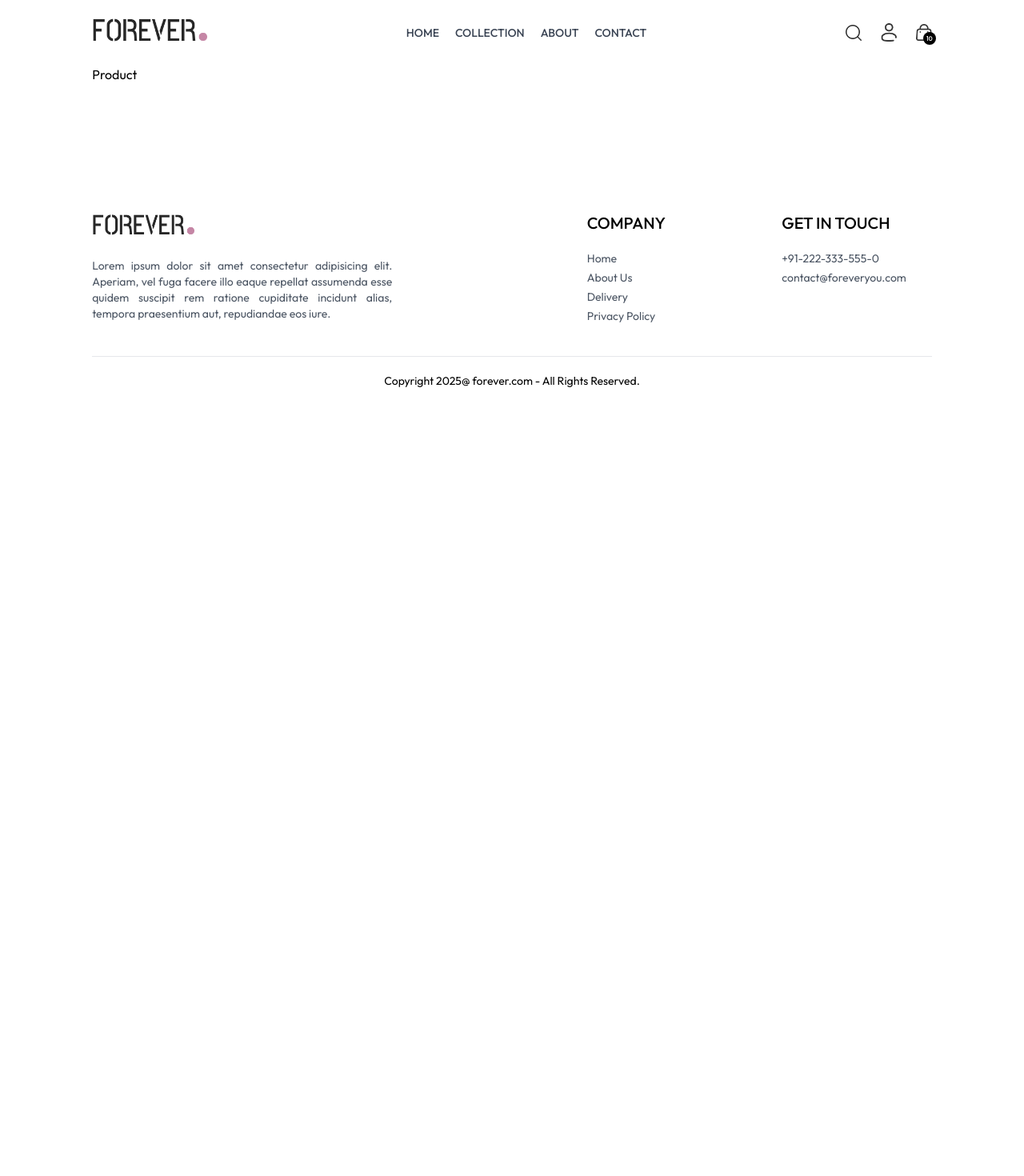
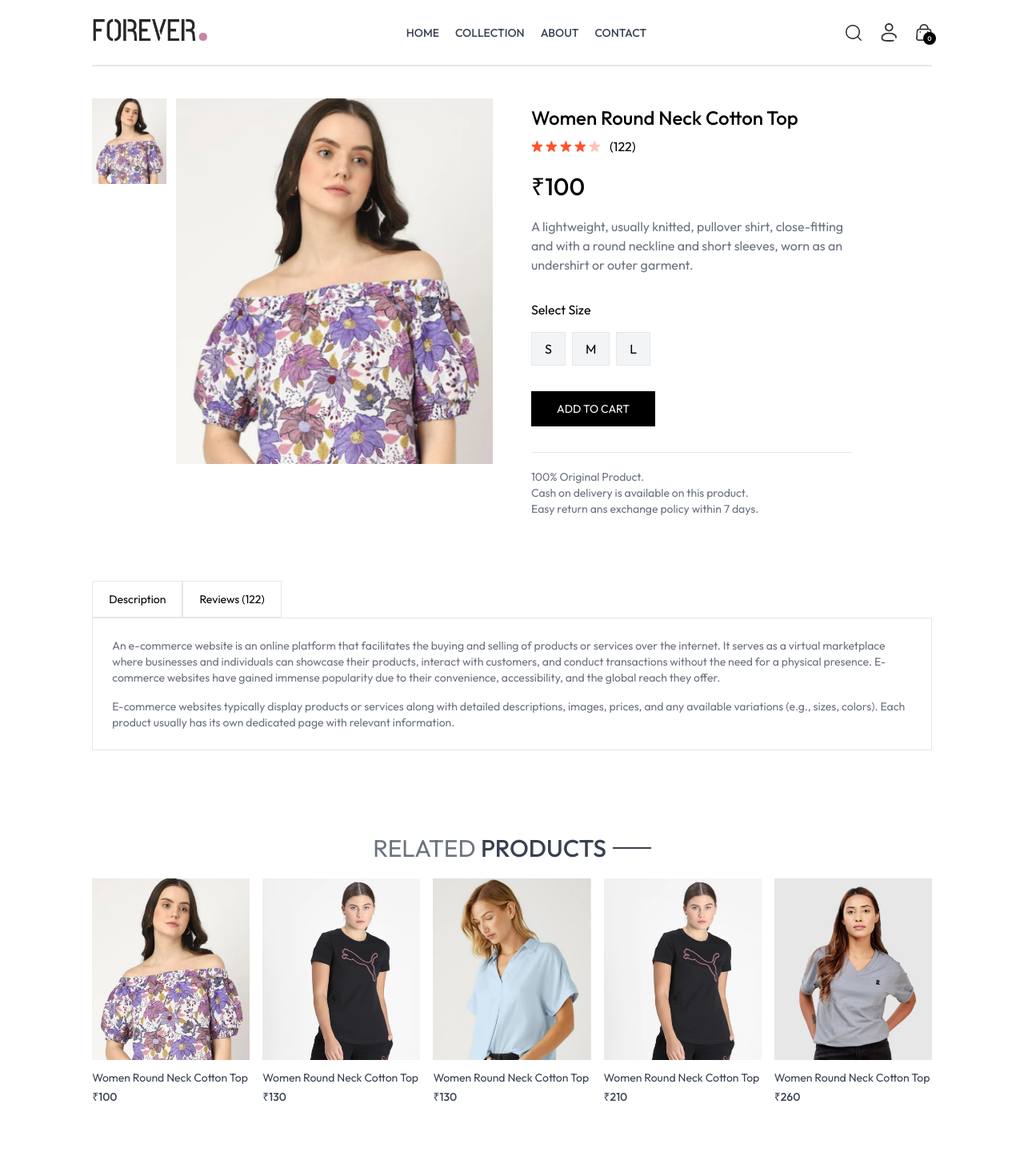
Before and after one commit to ashutosh1506/ecommerce-project, a React app in the folder frontend/: page /product/aaaaa in a window 1280 px wide. Shown: the top 1470 px of the page at 80% size. Before the commit the page ends 800 px from the top, so only its background shows below. Built offline with nearby package versions, Linux system fonts and the light colour scheme; the HTML template or start-up script is replaced by a standard one.

Commit message:
product page completed

```diff
--- a/frontend/src/App.jsx
+++ b/frontend/src/App.jsx
@@ -12,10 +12,12 @@
 import Navbar from "./components/Navbar";
 import Footer from "./components/Footer";
 import SearchBar from "./components/SearchBar";
-
+import { ToastContainer, toast } from "react-toastify";
+import "react-toastify/dist/ReactToastify.css";
 const App = () => {
   return (
     <div className="px-4 sm:px-[5vw] md:px-[7vw] lg:px-[9vw]">
+      <ToastContainer />
       <Navbar />
       <SearchBar />
       <Routes>
--- a/frontend/src/components/Navbar.jsx
+++ b/frontend/src/components/Navbar.jsx
@@ -6,7 +6,7 @@
 
 const Navbar = () => {
   const [visible, setVisible] = useState(false);
-  const { setShowSearch } = useContext(ShopContext);
+  const { setShowSearch, getCartCount } = useContext(ShopContext);
   return (
     <div className="flex items-center justify-between py-5 font-medium">
       <Link to="/">
@@ -57,7 +57,7 @@
         <Link to="/cart" className="relative">
           <img src={assets.cart_icon} alt="" className="w-5 min-w-5" />
           <p className="absolute right-[-5px] bottom-[-5px] w-4 text-center leading-4 bg-black text-white aspect-square rounded-full text-[8px]">
-            10
+            {getCartCount()}
           </p>
         </Link>
         <img
--- /dev/null
+++ b/frontend/src/components/RelatedProducts.jsx
@@ -0,0 +1,41 @@
+import React, { useContext, useEffect, useState } from "react";
+import { ShopContext } from "../context/ShopContext";
+import Title from "./Title";
+import ProductItem from "./ProductItem";
+
+const RelatedProducts = ({ category, subCategory }) => {
+  const { products } = useContext(ShopContext);
+  const [related, setRelated] = useState([]);
+
+  useEffect(() => {
+    if (products.length > 0) {
+      let productsCopy = products.slice();
+      productsCopy = productsCopy.filter(
+        (item) => item.category === category && item.subCategory === subCategory
+      );
+
+      setRelated(productsCopy.slice(0, 5));
+    }
+  }, [products]);
+
+  return (
+    <div className="my-24">
+      <div className="text-center text-3xl py-2">
+        <Title text1={"RELATED"} text2={"PRODUCTS"} />
+      </div>
+      <div className="grid grid-cols-2 sm:grid-cols-3 md:grid-cols-4 lg:grid-cols-5 gap-4 gap-y-6">
+        {related.map((item, index) => (
+          <ProductItem
+            key={index}
+            id={item._id}
+            name={item.name}
+            price={item.price}
+            image={item.image}
+          />
+        ))}
+      </div>
+    </div>
+  );
+};
+
+export default RelatedProducts;
--- a/frontend/src/context/ShopContext.jsx
+++ b/frontend/src/context/ShopContext.jsx
@@ -1,5 +1,6 @@
-import { createContext, useState } from "react";
+import { createContext, useEffect, useState } from "react";
 import { products } from "../assets/assets";
+import { toast } from "react-toastify";
 
 export const ShopContext = createContext();
 
@@ -8,6 +9,40 @@
   const delivery_fee = 10;
   const [search, setSearch] = useState("");
   const [showSearch, setShowSearch] = useState(false);
+  const [cartItems, setCartItems] = useState({});
+
+  const addToCart = async (itemId, size) => {
+    if (!size) {
+      toast.error("Please select a size");
+      return;
+    }
+    let cartData = structuredClone(cartItems);
+    if (cartData[itemId]) {
+      if (cartData[itemId][size]) {
+        cartData[itemId][size] += 1;
+      } else {
+        cartData[itemId][size] = 1;
+      }
+    } else {
+      cartData[itemId] = {};
+      cartData[itemId][size] = 1;
+    }
+    setCartItems(cartData);
+  };
+
+  const getCartCount = () => {
+    let totalCount = 0;
+    for (const items in cartItems) {
+      for (const item in cartItems[items]) {
+        try {
+          if (cartItems[items][item] > 0) {
+            totalCount += cartItems[items][item];
+          }
+        } catch (error) {}
+      }
+    }
+    return totalCount;
+  };
 
   const value = {
     products,
@@ -17,6 +52,10 @@
     setSearch,
     showSearch,
     setShowSearch,
+    cartItems,
+    setCartItems,
+    addToCart,
+    getCartCount,
   };
   return (
     <ShopContext.Provider value={value}>{props.children}</ShopContext.Provider>
--- a/frontend/src/index.css
+++ b/frontend/src/index.css
@@ -17,7 +17,9 @@
   font-weight: 400;
   font-style: normal;
 }
-
+::-webkit-scrollbar {
+  display: none;
+}
 @media (max-width: 640px) {
   a.active {
     background-color: black;
--- a/frontend/src/pages/Product.jsx
+++ b/frontend/src/pages/Product.jsx
@@ -1,7 +1,134 @@
-import React from "react";
+import React, { useContext, useEffect, useState } from "react";
+import { useParams } from "react-router-dom";
+import { ShopContext } from "../context/ShopContext";
+import { assets } from "../assets/assets";
+import RelatedProducts from "../components/RelatedProducts";
 
 const Product = () => {
-  return <div>Product</div>;
+  const { productId } = useParams();
+  const { products, currency, addToCart } = useContext(ShopContext);
+  const [productData, setProductData] = useState(false);
+  const [image, setImage] = useState("");
+  const [size, setSize] = useState("");
+
+  const fetchProductData = async () => {
+    products.map((item) => {
+      if (item._id === productId) {
+        setProductData(item);
+        setImage(item.image[0]);
+        return null;
+      }
+    });
+  };
+
+  useEffect(() => {
+    fetchProductData();
+  }, [productId]);
+
+  return productData ? (
+    <div className="border-t-2 pt-10 transition-opacity ease-in duration-500 opacity-100">
+      {/* Product data */}
+      <div className="flex gap-12 sm:gap-12 flex-col sm:flex-row">
+        {/* Product Images */}
+        <div className="flex-1 flex flex-col-reverse gap-3 sm:flex-row">
+          <div className="flex sm:flex-col overflow-x-auto sm:overflow-y-scroll justify-between sm:justify-normal sm:w-[18.7%] w-full">
+            {productData.image.map((item, index) => (
+              <img
+                key={index}
+                src={item}
+                alt={productData.name}
+                className="w-[24%] sm:w-full sm:mb-3 flex-shrink-0 cursor-pointer"
+                onClick={() => setImage(item)}
+              />
+            ))}
+          </div>
+          <div className="w-full sm:w-[80%]">
+            <img src={image} alt="" className="w-full h-auto" />
+          </div>
+        </div>
+        {/* Product Details */}
+        <div className="flex-1">
+          <h1 className="font-medium text-2xl mt-2">{productData.name}</h1>
+          <div className="flex items-center gap-1 mt-2">
+            <img src={assets.star_icon} alt="" className="w-3.5" />
+            <img src={assets.star_icon} alt="" className="w-3.5" />
+            <img src={assets.star_icon} alt="" className="w-3.5" />
+            <img src={assets.star_icon} alt="" className="w-3.5" />
+            <img src={assets.star_dull_icon} alt="" className="w-3.5" />
+            <p className="pl-2">(122)</p>
+          </div>
+          <p className="mt-5 text-3xl font-medium">
+            {currency}
+            {productData.price}
+          </p>
+          <p className="mt-5 text-gray-500 md:w-4/5">
+            {productData.description}
+          </p>
+          <div className="flex flex-col gap-4 my-8">
+            <p>Select Size</p>
+            <div className="flex gap-2">
+              {productData.sizes.map((item, index) => (
+                <button
+                  onClick={() => setSize(item)}
+                  key={index}
+                  className={`border py-2 px-4 bg-gray-100 ${
+                    item === size ? "border-orange-500" : ""
+                  }`}
+                >
+                  {item}
+                </button>
+              ))}
+            </div>
+          </div>
+          <button
+            onClick={() => addToCart(productData._id, size)}
+            className="bg-black text-white px-8 py-3 text-sm active:bg-gray-700"
+          >
+            ADD TO CART
+          </button>
+          <hr className="mt-8 sm:w-4/5" />
+          <div className="text-sm text-gray-500 mt-5 flex flex-col gap1">
+            <p>100% Original Product.</p>
+            <p>Cash on delivery is available on this product.</p>
+            <p>Easy return ans exchange policy within 7 days.</p>
+          </div>
+        </div>
+      </div>
+
+      {/* Description and review section */}
+      <div className="mt-20">
+        <div className="flex">
+          <p className="border px-5 py-3 text-sm">Description</p>
+          <p className="border px-5 py-3 text-sm">Reviews (122)</p>
+        </div>
+        <div className="flex flex-col gap-4 border px-6 py-6 text-sm text-gray-500">
+          <p>
+            An e-commerce website is an online platform that facilitates the
+            buying and selling of products or services over the internet. It
+            serves as a virtual marketplace where businesses and individuals can
+            showcase their products, interact with customers, and conduct
+            transactions without the need for a physical presence. E-commerce
+            websites have gained immense popularity due to their convenience,
+            accessibility, and the global reach they offer.
+          </p>
+          <p>
+            E-commerce websites typically display products or services along
+            with detailed descriptions, images, prices, and any available
+            variations (e.g., sizes, colors). Each product usually has its own
+            dedicated page with relevant information.
+          </p>
+        </div>
+      </div>
+
+      {/* Similar Products */}
+      <RelatedProducts
+        category={productData.category}
+        subCategory={productData.subCategory}
+      />
+    </div>
+  ) : (
+    <div className="opacity-0"></div>
+  );
 };
 
 export default Product;
```
